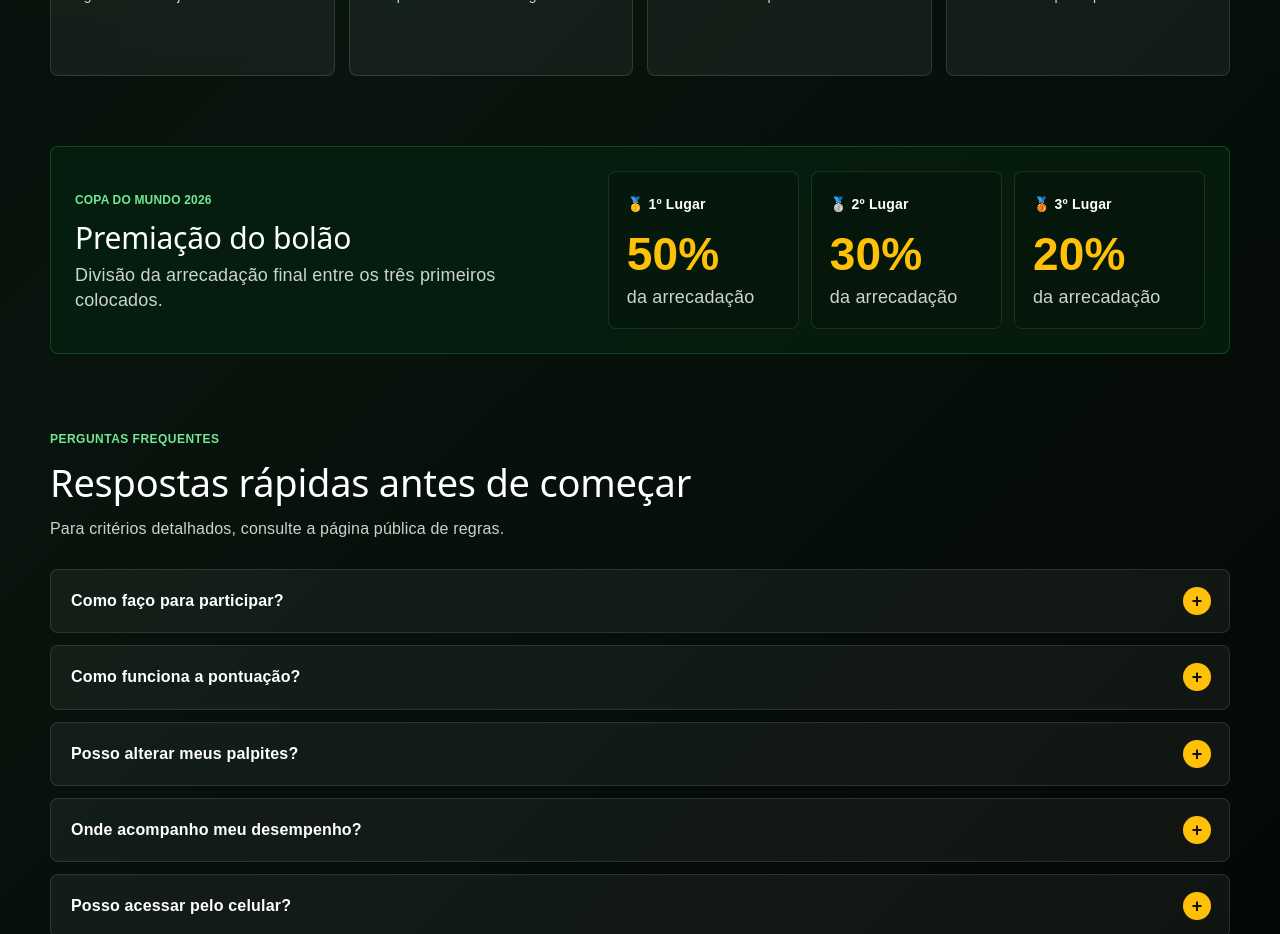
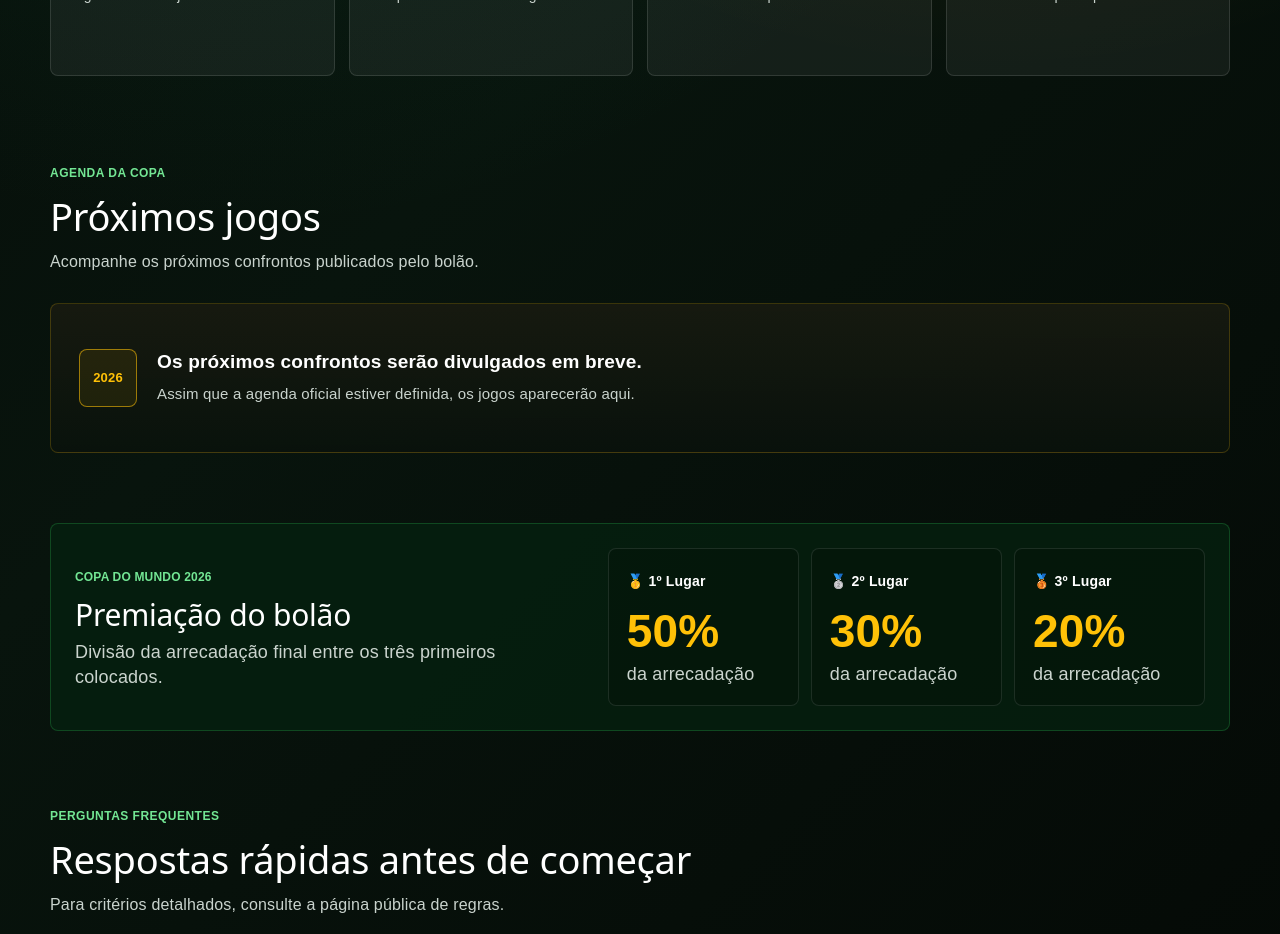
Before and after one commit to terceirizadosmilgrau-cloud/terceirizados-mil-grau, a React (Vite) app: page / in a window 1280 px wide. Shown: the part 1300-2234 px from the top of the page. Built offline with nearby package versions, Linux system fonts and the light colour scheme.

Commit message:
V54 adiciona proximos jogos na landing

```diff
--- /dev/null
+++ b/src/data/proximosJogosPublicos.js
@@ -0,0 +1 @@
+export const proximosJogosPublicos = [];
--- a/src/pages/LandingPage.css
+++ b/src/pages/LandingPage.css
@@ -21,6 +21,7 @@
 .landing-v522-hero,
 .landing-v522-como,
 .landing-v522-diferenciais,
+.landing-v522-jogos,
 .landing-v522-premios,
 .landing-v522-faq,
 .landing-v522-final,
@@ -423,6 +424,121 @@
   line-height: 1.48;
 }
 
+.landing-v522-jogos {
+  padding: 26px 0 58px;
+}
+
+.landing-v522-jogos-grid {
+  margin-top: 28px;
+  display: grid;
+  grid-template-columns: repeat(2, minmax(0, 1fr));
+  gap: 14px;
+}
+
+.landing-v522-jogos-grid article,
+.landing-v522-jogos-vazio {
+  border: 1px solid rgba(255, 193, 7, 0.2);
+  border-radius: 8px;
+  background:
+    linear-gradient(180deg, rgba(25, 27, 17, 0.86), rgba(10, 18, 12, 0.9));
+}
+
+.landing-v522-jogos-grid article {
+  min-width: 0;
+  padding: 20px;
+}
+
+.landing-v522-jogo-meta {
+  display: flex;
+  align-items: center;
+  justify-content: space-between;
+  gap: 14px;
+}
+
+.landing-v522-jogo-meta span {
+  color: #73e694;
+  font-size: 12px;
+  font-weight: 900;
+  text-transform: uppercase;
+}
+
+.landing-v522-jogo-meta strong {
+  color: #c9d3cd;
+  font-size: 13px;
+  text-align: right;
+}
+
+.landing-v522-confronto {
+  margin-top: 22px;
+  display: grid;
+  grid-template-columns: minmax(0, 1fr) auto minmax(0, 1fr);
+  align-items: center;
+  gap: 14px;
+}
+
+.landing-v522-confronto strong {
+  min-width: 0;
+  color: #fff;
+  font-size: 18px;
+  line-height: 1.25;
+  overflow-wrap: anywhere;
+}
+
+.landing-v522-confronto strong:last-child {
+  text-align: right;
+}
+
+.landing-v522-confronto span {
+  width: 34px;
+  height: 34px;
+  display: inline-flex;
+  align-items: center;
+  justify-content: center;
+  border-radius: 50%;
+  color: #111;
+  background: #ffc107;
+  font-size: 17px;
+  font-weight: 900;
+}
+
+.landing-v522-jogos-vazio {
+  margin-top: 28px;
+  min-height: 150px;
+  padding: 28px;
+  display: flex;
+  align-items: center;
+  gap: 20px;
+}
+
+.landing-v522-jogos-vazio > span {
+  width: 58px;
+  height: 58px;
+  flex: 0 0 auto;
+  display: inline-flex;
+  align-items: center;
+  justify-content: center;
+  border: 1px solid rgba(255, 193, 7, 0.56);
+  border-radius: 8px;
+  color: #ffc107;
+  background: rgba(255, 193, 7, 0.08);
+  font-size: 13px;
+  font-weight: 900;
+}
+
+.landing-v522-jogos-vazio strong {
+  display: block;
+  color: #fff;
+  font-size: 19px;
+  line-height: 1.3;
+}
+
+.landing-v522-jogos-vazio p {
+  margin: 8px 0 0;
+  color: #c9d3cd;
+  font-size: 15px;
+  line-height: 1.5;
+}
+
 .landing-v522-premios {
   margin-top: 12px;
   margin-bottom: 28px;
@@ -649,6 +765,7 @@
   .landing-v522-hero,
   .landing-v522-como,
   .landing-v522-diferenciais,
+  .landing-v522-jogos,
   .landing-v522-premios,
   .landing-v522-faq,
   .landing-v522-final,
@@ -693,6 +810,7 @@
   .landing-v522-panel-grid,
   .landing-v522-etapas,
   .landing-v522-cards,
+  .landing-v522-jogos-grid,
   .landing-v522-premios-grid {
     grid-template-columns: 1fr;
   }
@@ -704,8 +822,23 @@
 
   .landing-v522-como,
   .landing-v522-diferenciais,
+  .landing-v522-jogos,
   .landing-v522-faq {
     padding: 44px 0;
+  }
+
+  .landing-v522-jogo-meta {
+    align-items: flex-start;
+    flex-direction: column;
+  }
+
+  .landing-v522-jogo-meta strong {
+    text-align: left;
+  }
+
+  .landing-v522-jogos-vazio {
+    align-items: flex-start;
+    flex-direction: column;
   }
 
   .landing-v522-final {
--- a/src/pages/LandingPage.jsx
+++ b/src/pages/LandingPage.jsx
@@ -1,5 +1,68 @@
 import { Link } from "react-router-dom";
+import { proximosJogosPublicos } from "../data/proximosJogosPublicos";
 import "./LandingPage.css";
+
+const nomesFases = {
+  oitavas: "Oitavas de final",
+  quartas: "Quartas de final",
+  semifinal: "Semifinal",
+  final: "Final",
+};
+
+const criarDataJogo = (data, horario) => {
+  if (
+    !/^\d{4}-\d{2}-\d{2}$/.test(data) ||
+    !/^\d{2}:\d{2}$/.test(horario)
+  ) {
+    return null;
+  }
+
+  const dataJogo = new Date(`${data}T${horario}:00`);
+
+  return Number.isNaN(dataJogo.getTime())
+    ? null
+    : dataJogo;
+};
+
+const normalizarProximosJogos = (jogos = []) =>
+  jogos
+    .map((jogo) => {
+      const dataJogo = criarDataJogo(
+        jogo.data,
+        jogo.horario
+      );
+
+      if (
+        !jogo.id ||
+        !jogo.fase ||
+        !jogo.timeA?.trim() ||
+        !jogo.timeB?.trim() ||
+        !dataJogo
+      ) {
+        return null;
+      }
+
+      return {
+        ...jogo,
+        faseFormatada:
+          nomesFases[jogo.fase] || jogo.fase,
+        dataFormatada: new Intl.DateTimeFormat(
+          "pt-BR",
+          {
+            day: "2-digit",
+            month: "long",
+          }
+        ).format(dataJogo),
+        horarioFormatado: jogo.horario,
+        dataJogo,
+      };
+    })
+    .filter(Boolean)
+    .sort(
+      (jogoA, jogoB) =>
+        jogoA.dataJogo - jogoB.dataJogo
+    )
+    .slice(0, 4);
 
 const etapas = [
   {
@@ -81,6 +144,10 @@ const perguntasFrequentes = [
 ];
 
 function LandingPage() {
+  const proximosJogos = normalizarProximosJogos(
+    proximosJogosPublicos
+  );
+
   return (
     <main className="landing-v522" id="inicio">
       <header className="landing-v522-header">
@@ -214,6 +281,53 @@ function LandingPage() {
         </div>
       </section>
 
+      <section className="landing-v522-jogos">
+        <div className="landing-v522-section-head">
+          <span>Agenda da Copa</span>
+          <h2>Próximos jogos</h2>
+          <p>
+            Acompanhe os próximos confrontos publicados pelo
+            bolão.
+          </p>
+        </div>
+
+        {proximosJogos.length > 0 ? (
+          <div className="landing-v522-jogos-grid">
+            {proximosJogos.map((jogo) => (
+              <article key={jogo.id}>
+                <div className="landing-v522-jogo-meta">
+                  <span>{jogo.faseFormatada}</span>
+                  <strong>
+                    {jogo.dataFormatada} •{" "}
+                    {jogo.horarioFormatado}
+                  </strong>
+                </div>
+
+                <div className="landing-v522-confronto">
+                  <strong>{jogo.timeA}</strong>
+                  <span aria-hidden="true">×</span>
+                  <strong>{jogo.timeB}</strong>
+                </div>
+              </article>
+            ))}
+          </div>
+        ) : (
+          <div className="landing-v522-jogos-vazio">
+            <span aria-hidden="true">2026</span>
+            <div>
+              <strong>
+                Os próximos confrontos serão divulgados em
+                breve.
+              </strong>
+              <p>
+                Assim que a agenda oficial estiver definida,
+                os jogos aparecerão aqui.
+              </p>
+            </div>
+          </div>
+        )}
+      </section>
+
       <section
         className="landing-v522-premios"
         id="premiacao"
```
